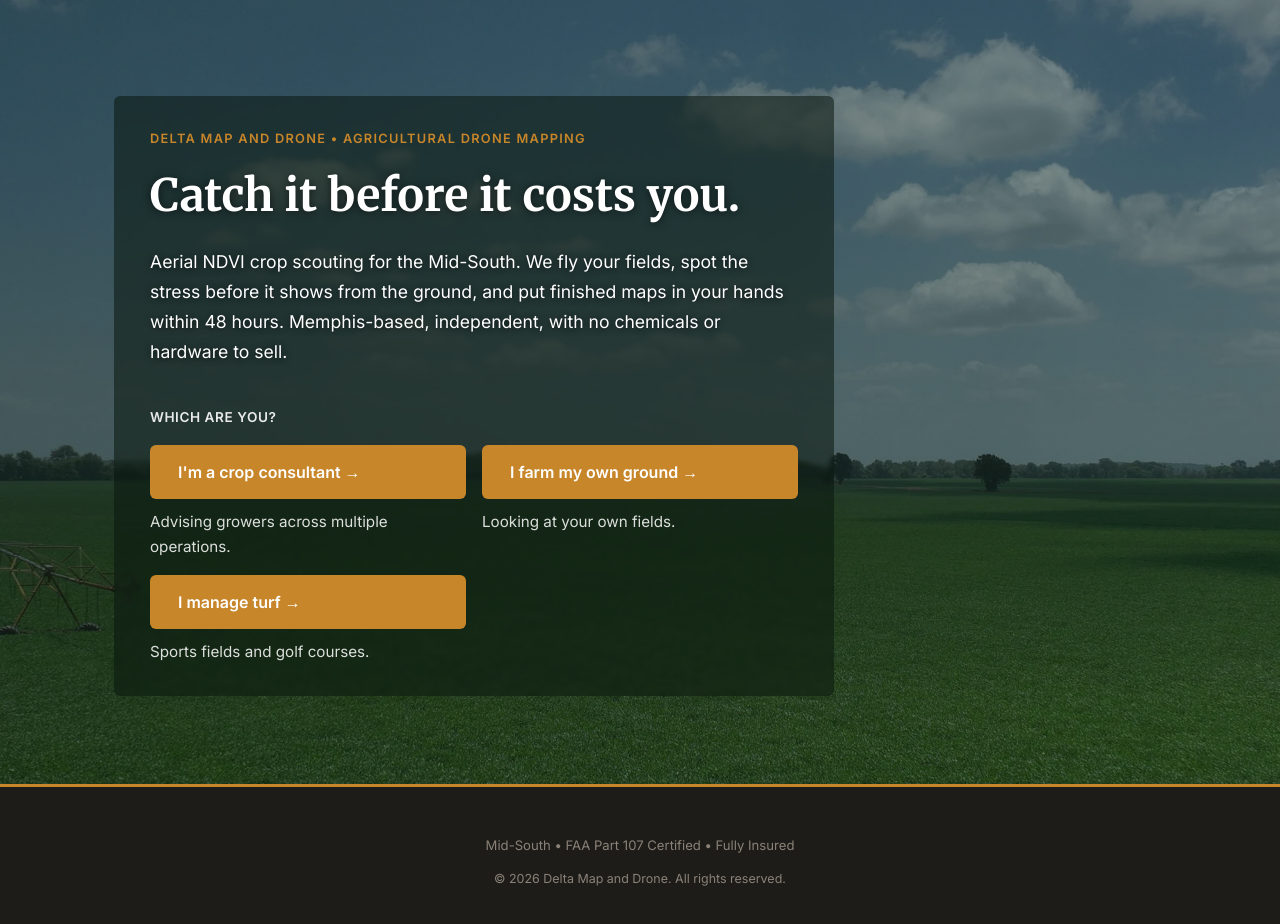
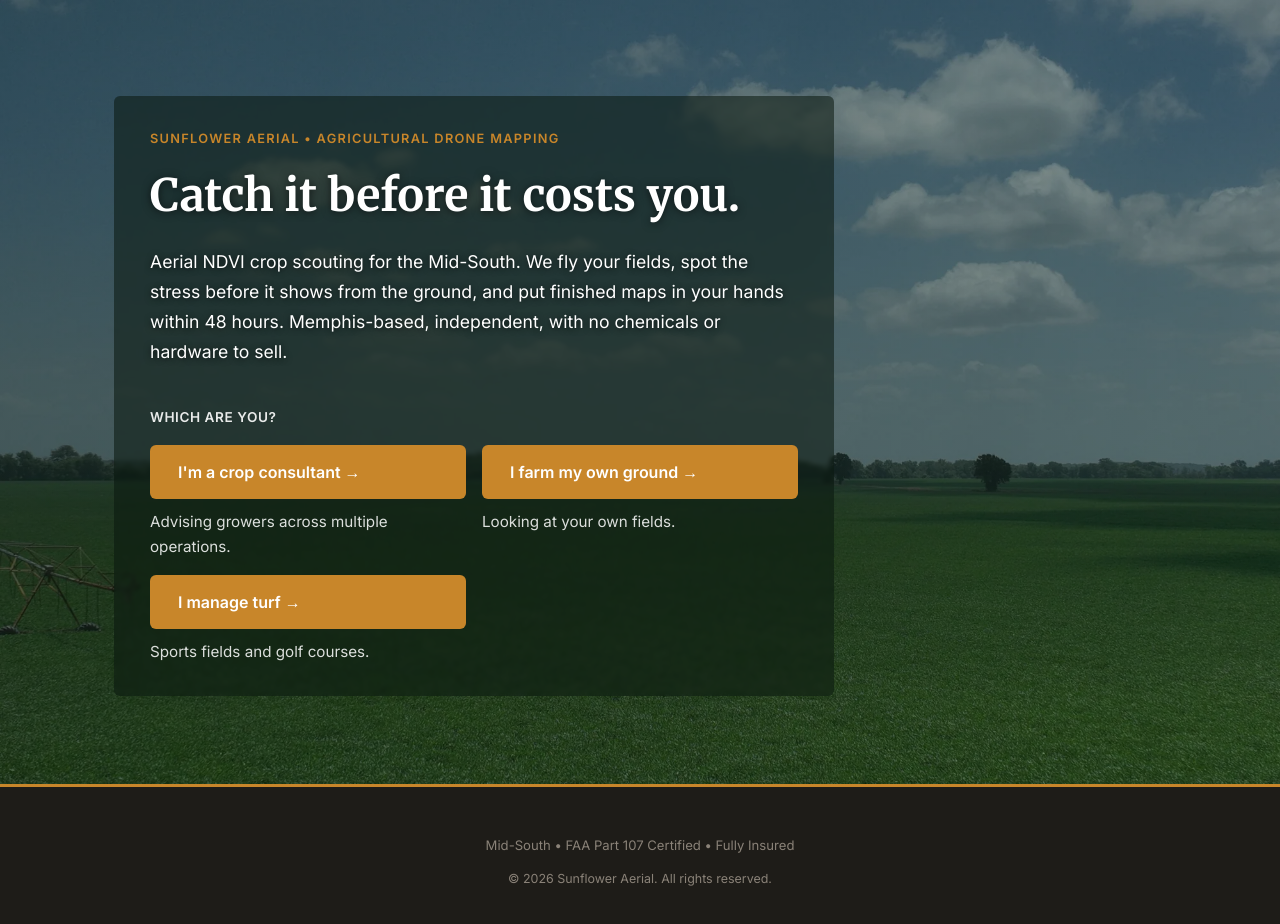
Before and after one commit to chouston3/deltamapanddrone, a plain HTML site: page index.html in a window 1280 px wide. Drawn offline with Linux system fonts and the light colour scheme.

Commit message:
Rebrand index.html to Sunflower Aerial
Co-Authored-By: Claude Fable 5.2 <noreply@anthropic.com>
Claude-Session: https://claude.ai/code/session_01GWmpkPtUz67GkbeqwR7UUd

```diff
--- a/index.html
+++ b/index.html
@@ -3,7 +3,7 @@
 <head>
 <meta charset="UTF-8" />
 <meta name="viewport" content="width=device-width, initial-scale=1.0" />
-<title>Delta Map and Drone</title>
+<title>Sunflower Aerial</title>
 <meta name="description" content="Aerial NDVI crop scouting for the Mid-South. We fly your fields, spot the stress before it shows from the ground, and deliver finished maps within 48 hours." />
 <link rel="preconnect" href="https://fonts.googleapis.com" />
 <link rel="preconnect" href="https://fonts.gstatic.com" crossorigin />
@@ -22,7 +22,7 @@
 <section class="above-fold" style="background-image: url('assets/img/soybean-field-canopy.webp'); background-size: cover; background-position: center top;">
 <div class="container">
 <div class="fold-content">
-<p class="eyebrow">Delta Map and Drone &bull; Agricultural Drone Mapping</p>
+<p class="eyebrow">Sunflower Aerial &bull; Agricultural Drone Mapping</p>
 <h1>Catch it before it costs you.</h1>
 <p class="lead">Aerial NDVI crop scouting for the Mid-South. We fly your fields, spot the stress before it shows from the ground, and put finished maps in your hands within 48 hours. Memphis-based, independent, with no chemicals or hardware to sell.</p>
 <p class="splash-prompt">Which are you?</p>
@@ -48,7 +48,7 @@
 <div class="container footer-inner">
 <div class="footer-brand"></div>
 <div class="footer-meta">Mid-South &bull; FAA Part 107 Certified &bull; Fully Insured</div>
-<div class="footer-copy">&copy; 2026 Delta Map and Drone. All rights reserved.</div>
+<div class="footer-copy">&copy; 2026 Sunflower Aerial. All rights reserved.</div>
 </div>
 </footer>
 </body>
```
